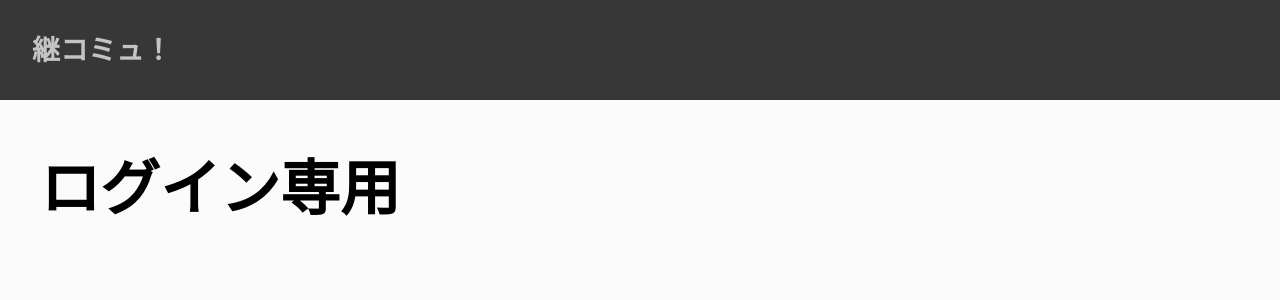
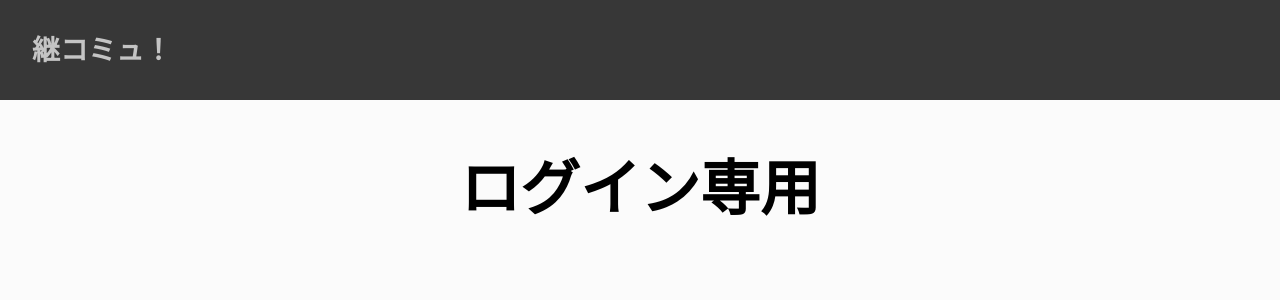
Before and after one commit to t-nagaoka-git/KeiCommu_Front, a Next.js app in the folder app/: page / in a window 1280 px wide. Shown: the top 300 px of the page. Built offline with nearby package versions, Linux system fonts and the light colour scheme; what axios-case-converter would draw is missing.

Commit message:
Fix: Layout コンポーネントに Container, Grid コンポーネントを追加する

```diff
--- a/app/src/components/organisms/Layout/Layout.tsx
+++ b/app/src/components/organisms/Layout/Layout.tsx
@@ -1,14 +1,20 @@
-import { Header } from "@/components/organisms/Header";
-import React from "react";
-import styles from "./styles.module.css";
+import styles from './styles.module.css';
+import {Header} from '@/components/organisms/Header';
+import {Container, Grid} from '@material-ui/core';
 
-export function Layout(props: { children?: React.ReactNode }) {
+export function Layout(props: {children?: React.ReactNode}) {
   return (
     <div className={styles.module}>
       <header>
         <Header />
       </header>
-      <main>{props.children}</main>
+      <main>
+        <Container maxWidth="sm">
+          <Grid container justifyContent="center">
+            {props.children}
+          </Grid>
+        </Container>
+      </main>
     </div>
   );
 }
```
